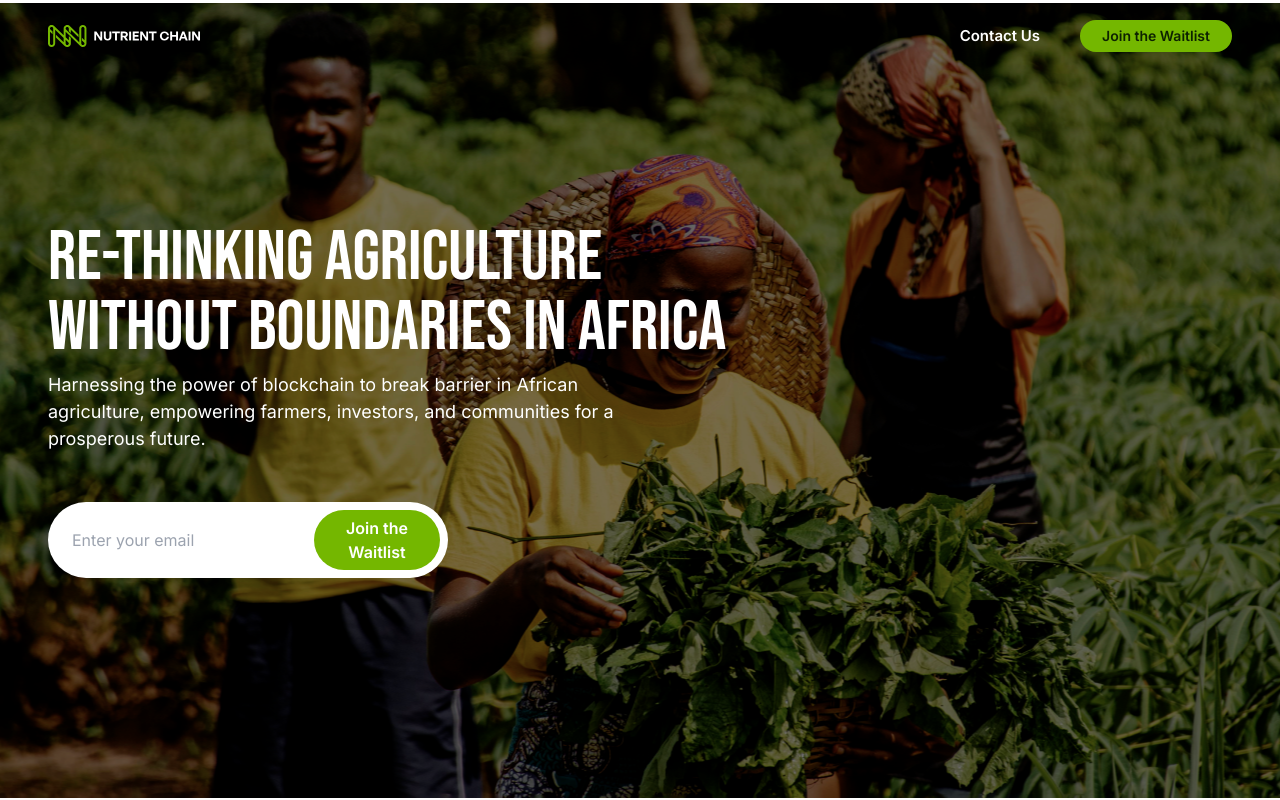
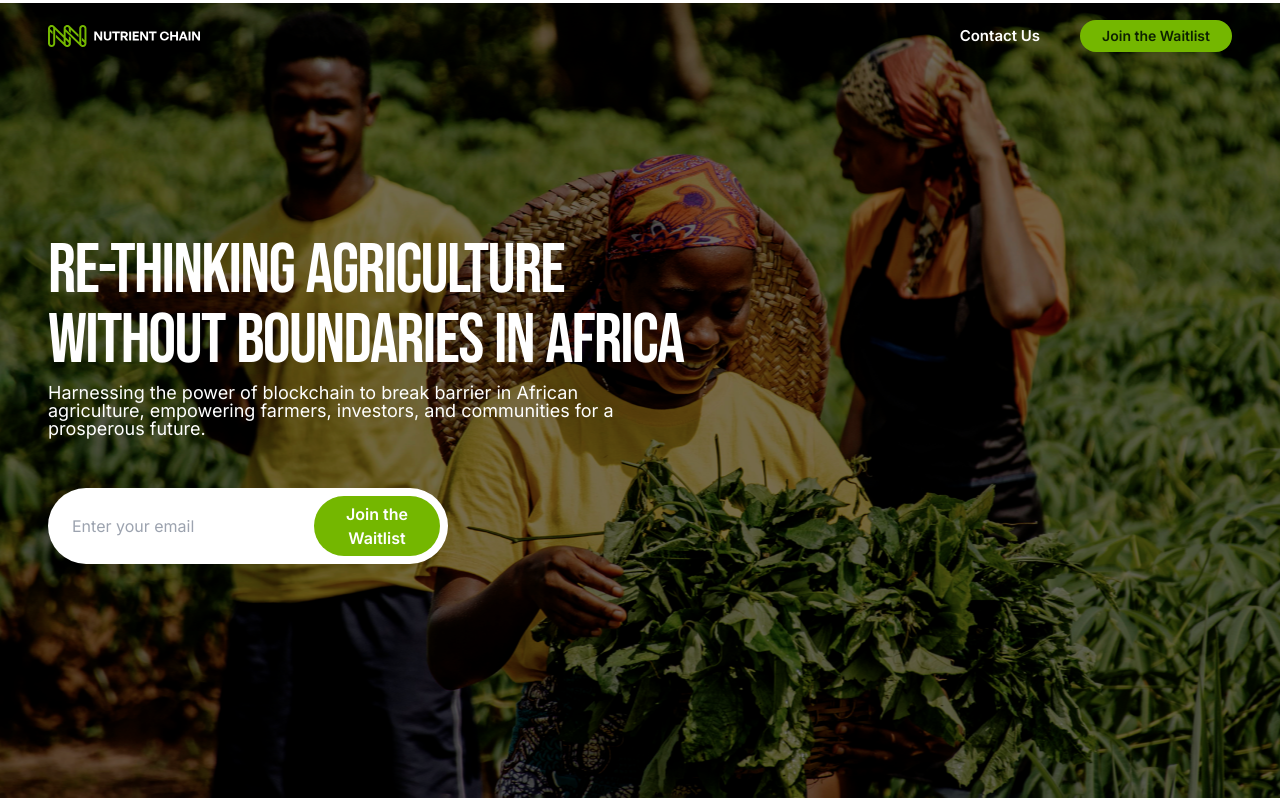
Before and after one commit to JayOnojah/nutrient-chain, a Next.js app: page / in a window 1280 px wide. Built offline with nearby package versions, Linux system fonts and the light colour scheme.

Commit message:
Typography

```diff
--- a/app/globals.css
+++ b/app/globals.css
@@ -96,3 +96,7 @@ body {
   background-repeat: no-repeat;
   background-position: center;
 }
+
+.word-spacing {
+  word-spacing: 2px;
+}
--- a/app/page.tsx
+++ b/app/page.tsx
@@ -16,11 +16,11 @@ export default function HomePage() {
         <div className="text-white">
           <div>
             <div
-              className={`${bebasNeue.className} antialiased text-[24px] sm:text-[32px] lg:text-[70px]  max-w-[700px] leading-none`}>
+              className={`${bebasNeue.className} antialiased text-[35px] lg:text-[70px]  max-w-[700px] leading-none tracking-tight word-spacing`}>
               RE-THINKING AGRICULTURE WITHOUT BOUNDARIES IN AFRICA
             </div>
           </div>
-          <div className="max-w-[600px] mt-2 text-[18px]">
+          <div className="max-w-[600px] mt-2 text-[16px] lg:text-[18px] leading-none">
             Harnessing the power of blockchain to break barrier in African
             agriculture, empowering farmers, investors, and communities for a
             prosperous future.
```
